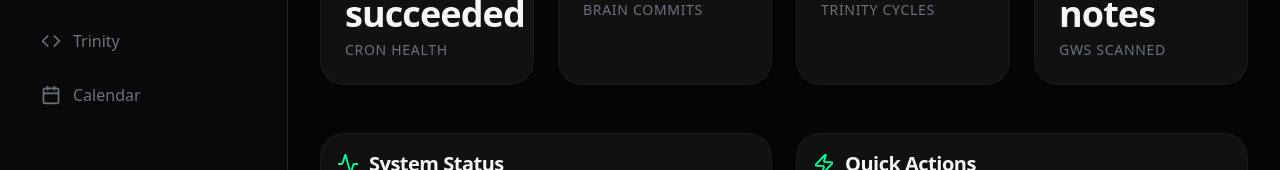
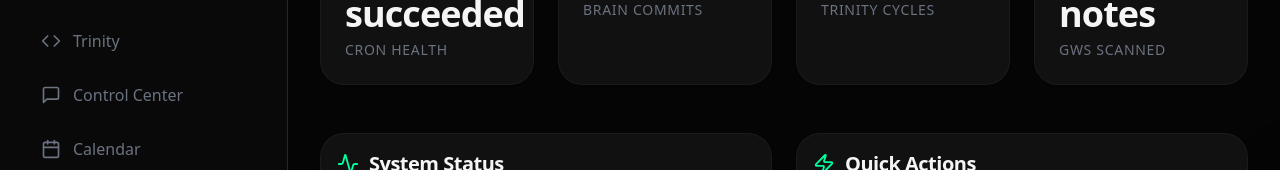
Before and after one commit to neo-claw/dashboard, a Next.js app: page / in a window 1280 px wide. Shown: the part 283-453 px from the top of the page. Built offline with nearby package versions, Linux system fonts and the light colour scheme.

Commit message:
nav: add Control Center to sidebar for easy access

```diff
--- a/app/page.tsx
+++ b/app/page.tsx
@@ -11,12 +11,14 @@ import {
   X,
   Activity,
   Zap,
+  MessageSquare,
 } from 'lucide-react';
 import Overview from '@/app/components/Overview';
 import Kanban from '@/app/components/Kanban';
 import Learnings from '@/app/components/Learnings';
 import Trinity from '@/app/components/Trinity';
 import CalendarComp from '@/app/components/Calendar';
+import ControlCenter from '@/app/control-center/page';
 import { cn } from '@/lib/utils';
 
 const navItems = [
@@ -24,6 +26,7 @@ const navItems = [
   { id: 'kanban', label: 'Kanban', icon: CheckSquare },
   { id: 'learnings', label: 'Learnings', icon: Brain },
   { id: 'trinity', label: 'Trinity', icon: Code },
+  { id: 'control-center', label: 'Control Center', icon: MessageSquare },
   { id: 'calendar', label: 'Calendar', icon: CalendarIcon },
 ];
 
@@ -147,6 +150,7 @@ export default function Home() {
               {activeTab === 'kanban' && <Kanban />}
               {activeTab === 'learnings' && <Learnings />}
               {activeTab === 'trinity' && <Trinity />}
+              {activeTab === 'control-center' && <ControlCenter />}
               {activeTab === 'calendar' && <CalendarComp />}
             </div>
 
```
